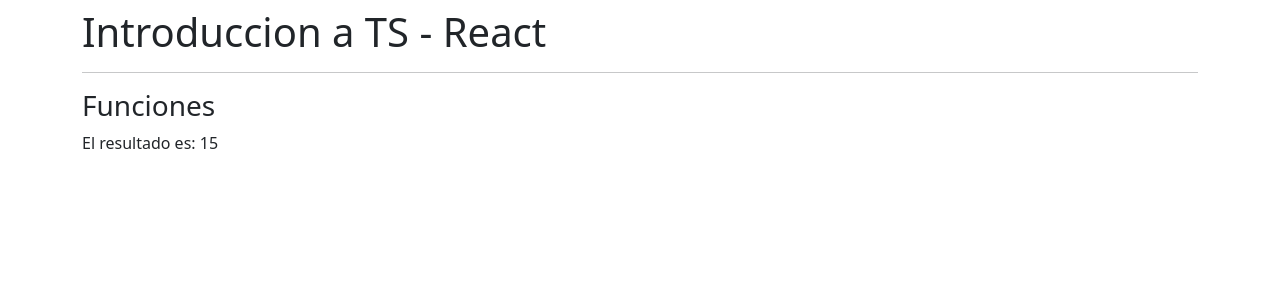
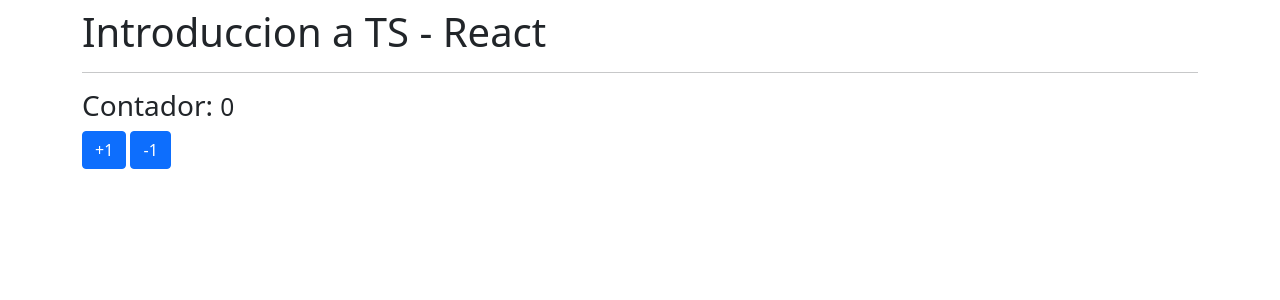
Before and after one commit to randymxd07/Curso_React_Native, a React (Create React App) app in the folder 01- Reforzamiento/: page / in a window 1280 px wide. Shown: the top 300 px of the page. Built offline with nearby package versions, Linux system fonts and the light colour scheme.

Commit message:
Vi el tema de los Hook de React y realice un contador

```diff
--- a/01- Reforzamiento/src/App.tsx
+++ b/01- Reforzamiento/src/App.tsx
@@ -1,13 +1,16 @@
 //rafc: nos crea una estructura de nuestro componente//
 
+// Se importa el componente Contador automaticamente//
+import { Contador } from "./components/Contador";
+
 // Se importa el componente Funciones automaticamente//
-import { Funciones } from "./typescript/Funciones"
+// import { Funciones } from "./typescript/Funciones";
 
 // Se importa el componente ObjetosLiterales automaticamente//
-// import { ObjetosLiterales } from "./typescript/ObjetosLiterales"
+// import { ObjetosLiterales } from "./typescript/ObjetosLiterales";
 
 //Podemos quitar el import porque con las últimas actualizaciones no es necesario tenerlo
-//import React from 'react'
+//import React from 'react';
 
 // Se importa el componente TiposBasicos automaticamente//
 // import { TiposBasicos } from './typescript/TiposBasicos';
@@ -27,7 +30,10 @@
       {/* <ObjetosLiterales /> */}
 
       {/* Importamos el componente Funciones */}
-      <Funciones />
+      {/* <Funciones /> */}
+
+      {/* Importamos el componente Contador */}
+      <Contador />
 
     </div>
   )
--- /dev/null
+++ b/01- Reforzamiento/src/components/Contador.tsx
@@ -0,0 +1,41 @@
+// Importamos el useState, este es el Hook de React //
+import { useState } from "react";
+
+export const Contador = () => {
+
+    // Hago el useState y lo comienzo en 0 //
+    const [valor, setValor] = useState(0);
+
+    // Creo una funcion de tipo flecha que recibe un numero//
+    const acumular = (numero: number) => {
+
+        //Le pongo el valor//
+        setValor(valor + numero);
+
+    }
+
+    return (
+        <>
+
+            {/* <h3>Contador <small>0</small> </h3> */}
+
+            {/* Aquí imprimo el contador */}
+            <h3>Contador: <small>{valor}</small> </h3>
+
+            {/* Hago un boton para sumar 1 */}
+            <button className="btn btn-primary" onClick={() => acumular(1)}>
+                +1
+            </button>
+
+            {/* Para hacer una pequeña separación */}
+            &nbsp;
+
+            {/* Hago un boton para restar 1 */}
+            <button className="btn btn-primary" onClick={() => acumular(-1)}>
+                -1
+            </button>
+
+        </>
+    )
+
+}
--- a/01- Reforzamiento/src/typescript/ObjetosLiterales.tsx
+++ b/01- Reforzamiento/src/typescript/ObjetosLiterales.tsx
@@ -1,7 +1,7 @@
 //rafc: nos crea una estructura de nuestro componente//
 
 //Podemos quitar el import porque con las últimas actualizaciones no es necesario tenerlo
-//import React from 'react'
+//import React from 'react';
 
 // Las interfaces sirven para ponerle reglas de validacion a sus objetos //
 
--- a/01- Reforzamiento/src/typescript/TiposBasicos.tsx
+++ b/01- Reforzamiento/src/typescript/TiposBasicos.tsx
@@ -1,7 +1,7 @@
 //rafc: para crear la estructura de nuestro componente//
 
 //Quitamos el import de react//
-//import React from 'react'
+//import React from 'react';
 
 export const TiposBasicos = () => {
 
```
